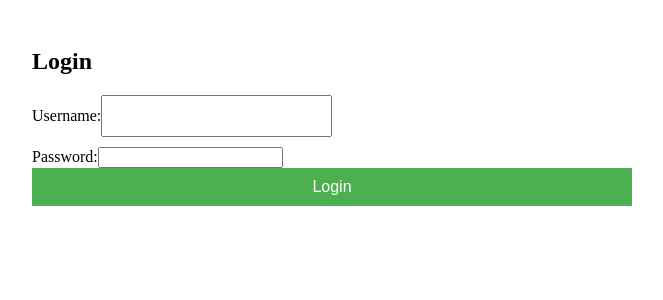
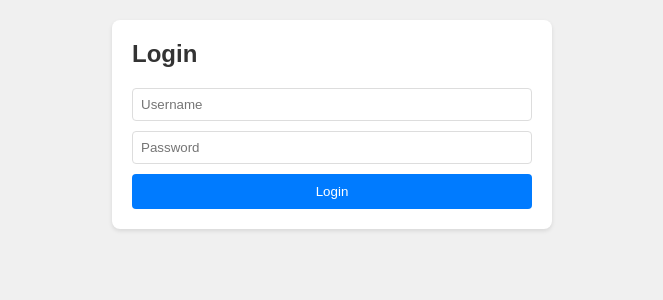
Before and after one commit to Sanghamitradash20/TO-DO-List, a React (Vite) app in the folder frontend/: page / in a window 1280 px wide. Shown: the top 300 px of the page, without its empty margins (308-971 px from the left). Built offline with nearby package versions, Linux system fonts and the light colour scheme.

Commit message:
styling added

```diff
--- a/frontend/src/App.css
+++ b/frontend/src/App.css
@@ -1,4 +1,4 @@
-.App {
+/* .App {
   max-width: 600px;
   margin: 0 auto;
   padding: 20px;
@@ -22,7 +22,7 @@
 }
 
 /* ... (rest of your existing styles) ... */
-.App {
+/*.App {
   max-width: 600px;
   margin: 0 auto;
   padding: 20px;
@@ -74,4 +74,159 @@ li button {
   .App {
     padding: 10px;
   }
+} */
+
+/* General styles */
+body {
+  font-family: Arial, sans-serif;
+  background-color: #f0f0f0;
+  margin: 0;
+  padding: 0;
 }
+
+.App {
+  display: flex;
+  flex-direction: column;
+  align-items: center;
+  min-height: 100vh;
+  padding: 20px;
+  box-sizing: border-box;
+}
+
+/* Login Page styles */
+.login-container {
+  background-color: white;
+  border-radius: 8px;
+  padding: 20px;
+  box-shadow: 0 2px 4px rgba(0, 0, 0, 0.1);
+  width: 100%;
+  max-width: 400px;
+}
+
+.login-container h2 {
+  margin-top: 0;
+  color: #333;
+}
+
+.login-container form {
+  display: flex;
+  flex-direction: column;
+}
+
+.login-container input {
+  margin-bottom: 10px;
+  padding: 8px;
+  border: 1px solid #ddd;
+  border-radius: 4px;
+}
+
+.login-container button {
+  padding: 10px;
+  background-color: #007bff;
+  color: white;
+  border: none;
+  border-radius: 4px;
+  cursor: pointer;
+}
+
+.login-container button:hover {
+  background-color: #0056b3;
+}
+
+/* Todo App styles */
+.todo-app {
+  background-color: white;
+  border-radius: 8px;
+  padding: 20px;
+  box-shadow: 0 2px 4px rgba(0, 0, 0, 0.1);
+  width: 100%;
+  max-width: 600px;
+}
+
+.todo-form {
+  display: flex;
+  margin-bottom: 20px;
+}
+
+.todo-form input {
+  flex-grow: 1;
+  padding: 8px;
+  border: 1px solid #ddd;
+  border-radius: 4px 0 0 4px;
+}
+
+.todo-form button {
+  padding: 8px 16px;
+  background-color: #28a745;
+  color: white;
+  border: none;
+  border-radius: 0 4px 4px 0;
+  cursor: pointer;
+}
+
+.todo-form button:hover {
+  background-color: #218838;
+}
+
+.todo-list {
+  list-style-type: none;
+  padding: 0;
+}
+
+.todo-item {
+  display: flex;
+  align-items: center;
+  padding: 10px;
+  border-bottom: 1px solid #eee;
+}
+
+.todo-item:last-child {
+  border-bottom: none;
+}
+
+.todo-item input[type="checkbox"] {
+  margin-right: 10px;
+}
+
+.todo-item .todo-text {
+  flex-grow: 1;
+}
+
+.todo-item .todo-actions {
+  display: flex;
+}
+
+.todo-item button {
+  margin-left: 5px;
+  padding: 5px 10px;
+  background-color: #dc3545;
+  color: white;
+  border: none;
+  border-radius: 4px;
+  cursor: pointer;
+}
+
+.todo-item button:hover {
+  background-color: #c82333;
+}
+
+/* Search and Filter styles */
+.search-filter {
+  display: flex;
+  justify-content: space-between;
+  margin-bottom: 20px;
+}
+
+.search-filter input {
+  flex-grow: 1;
+  padding: 8px;
+  border: 1px solid #ddd;
+  border-radius: 4px;
+  margin-right: 10px;
+}
+
+.search-filter select {
+  padding: 8px;
+  border: 1px solid #ddd;
+  border-radius: 4px;
+}
--- a/frontend/src/App.jsx
+++ b/frontend/src/App.jsx
@@ -151,10 +151,39 @@ function App() {
   };
 
 
+  // return (
+  //   <div className="App">
+  //     {user ? (
+  //       <>
+  //         <h1>Todo App</h1>
+  //         <TodoForm addTodo={addTodo} />
+  //         <SearchAndFilter
+  //           searchTerm={searchTerm}
+  //           setSearchTerm={setSearchTerm}
+  //           filterStatus={filterStatus}
+  //           setFilterStatus={setFilterStatus}
+  //         />
+  //         {isLoading ? (
+  //           <p>Loading todos...</p>
+  //         ) : (
+  //           <TodoList
+  //             todos={filteredTodos}
+  //             toggleComplete={toggleComplete}
+  //             updateTodo={updateTodo}
+  //             deleteTodo={deleteTodo}
+  //           />
+  //         )}
+  //       </>
+  //     ) : (
+  //       <LoginPage onLogin={handleLogin} />
+  //     )}
+  //   </div>
+  // );
+
   return (
     <div className="App">
       {user ? (
-        <>
+        <div className="todo-app">
           <h1>Todo App</h1>
           <TodoForm addTodo={addTodo} />
           <SearchAndFilter
@@ -173,7 +202,7 @@ function App() {
               deleteTodo={deleteTodo}
             />
           )}
-        </>
+        </div>
       ) : (
         <LoginPage onLogin={handleLogin} />
       )}
--- a/frontend/src/components/LoginPage.jsx
+++ b/frontend/src/components/LoginPage.jsx
@@ -23,33 +23,54 @@ const LoginPage = ({ onLogin }) => {
     }
   };
 
+//   return (
+//     <div className="login-container">
+//       <h2>Login</h2>
+//       <form onSubmit={handleSubmit}>
+//         <div>
+//           <label htmlFor="username">Username:</label>
+//           <input
+//             type="text"
+//             id="username"
+//             value={username}
+//             onChange={(e) => setUsername(e.target.value)}
+//             required
+//           />
+//         </div>
+//         <div>
+//           <label htmlFor="password">Password:</label>
+//           <input
+//             type="password"
+//             id="password"
+//             value={password}
+//             onChange={(e) => setPassword(e.target.value)}
+//             required
+//           />
+//         </div>
+//         <button type="submit">Login</button>
+//       </form>
+//       {error && <p className="error">{error}</p>}
+//     </div>
+//   );
+
 return (
     <div className="login-container">
       <h2>Login</h2>
       <form onSubmit={handleSubmit}>
-        <div>
-          <label htmlFor="username">Username:</label>
         <input
           type="text"
-            id="username"
+          placeholder="Username"
           value={username}
           onChange={(e) => setUsername(e.target.value)}
-            required
         />
-        </div>
-        <div>
-          <label htmlFor="password">Password:</label>
         <input
           type="password"
-            id="password"
+          placeholder="Password"
           value={password}
           onChange={(e) => setPassword(e.target.value)}
-            required
         />
-        </div>
         <button type="submit">Login</button>
       </form>
-      {error && <p className="error">{error}</p>}
     </div>
   );
 };
--- a/frontend/src/components/SearchAndFilter.jsx
+++ b/frontend/src/components/SearchAndFilter.jsx
@@ -1,18 +1,34 @@
 import React from 'react';
 
 function SearchAndFilter({ searchTerm, setSearchTerm, filterStatus, setFilterStatus }) {
+  // return (
+  //   <div className="search-and-filter">
+  //     <input
+  //       type="text"
+  //       placeholder="Search todos..."
+  //       value={searchTerm}
+  //       onChange={(e) => setSearchTerm(e.target.value)}
+  //     />
+  //     <select
+  //       value={filterStatus}
+  //       onChange={(e) => setFilterStatus(e.target.value)}
+  //     >
+  //       <option value="all">All</option>
+  //       <option value="active">Active</option>
+  //       <option value="completed">Completed</option>
+  //     </select>
+  //   </div>
+  // );
+
   return (
-    <div className="search-and-filter">
+    <div className="search-filter">
       <input
         type="text"
-        placeholder="Search todos..."
+        placeholder="Search todos"
         value={searchTerm}
         onChange={(e) => setSearchTerm(e.target.value)}
       />
-      <select
-        value={filterStatus}
-        onChange={(e) => setFilterStatus(e.target.value)}
-      >
+      <select value={filterStatus} onChange={(e) => setFilterStatus(e.target.value)}>
         <option value="all">All</option>
         <option value="active">Active</option>
         <option value="completed">Completed</option>
--- a/frontend/src/components/TodoForm.jsx
+++ b/frontend/src/components/TodoForm.jsx
@@ -14,22 +14,34 @@ function TodoForm({ addTodo }) {
     setDescription('');
   };
 
+  // return (
+  //   <form onSubmit={handleSubmit}>
+  //     <input
+  //       type="text"
+  //       value={title}
+  //       onChange={(e) => setTitle(e.target.value)}
+  //       placeholder="Title"
+  //       required
+  //     />
+  //     <input
+  //       type="text"
+  //       value={description}
+  //       onChange={(e) => setDescription(e.target.value)}
+  //       placeholder="Description"
+  //     />
+  //     <button type="submit">Add Todo</button>
+  //   </form>
+  // );
+
   return (
-    <form onSubmit={handleSubmit}>
+    <form className="todo-form" onSubmit={handleSubmit}>
       <input
         type="text"
+        placeholder="Add a new todo"
         value={title}
         onChange={(e) => setTitle(e.target.value)}
-        placeholder="Title"
-        required
       />
-      <input
-        type="text"
-        value={description}
-        onChange={(e) => setDescription(e.target.value)}
-        placeholder="Description"
-      />
-      <button type="submit">Add Todo</button>
+      <button type="submit">Add</button>
     </form>
   );
 }
--- a/frontend/src/components/TodoList.jsx
+++ b/frontend/src/components/TodoList.jsx
@@ -20,39 +20,60 @@ function TodoList({ todos, toggleComplete, updateTodo, deleteTodo }) {
     return <p>No todos found.</p>;
   }
 
+  // return (
+  //   <ul>
+  //     {todos.map((todo) => (
+  //       <li key={todo._id}>
+  //         {editId === todo._id ? (
+  //           <>
+  //             <input
+  //               type="text"
+  //               value={editTitle}
+  //               onChange={(e) => setEditTitle(e.target.value)}
+  //             />
+  //             <input
+  //               type="text"
+  //               value={editDescription}
+  //               onChange={(e) => setEditDescription(e.target.value)}
+  //             />
+  //             <button onClick={() => handleUpdate(todo._id)}>Save</button>
+  //             <button onClick={() => setEditId(null)}>Cancel</button>
+  //           </>
+  //         ) : (
+  //           <>
+  //             <span
+  //               style={{ textDecoration: todo.completed ? 'line-through' : 'none' }}
+  //             >
+  //               {todo.title} - {todo.description}
+  //             </span>
+  //             <button onClick={() => toggleComplete(todo._id)}>
+  //               {todo.completed ? "Mark Incomplete" : "Mark Complete"}
+  //             </button>
+  //             <button onClick={() => handleEdit(todo)}>Edit</button>
+  //             <button onClick={() => deleteTodo(todo._id)}>Delete</button>
+  //           </>
+  //         )}
+  //       </li>
+  //     ))}
+  //   </ul>
+  // );
+
   return (
-    <ul>
+    <ul className="todo-list">
       {todos.map((todo) => (
-        <li key={todo._id}>
-          {editId === todo._id ? (
-            <>
-              <input
-                type="text"
-                value={editTitle}
-                onChange={(e) => setEditTitle(e.target.value)}
-              />
-              <input
-                type="text"
-                value={editDescription}
-                onChange={(e) => setEditDescription(e.target.value)}
-              />
-              <button onClick={() => handleUpdate(todo._id)}>Save</button>
-              <button onClick={() => setEditId(null)}>Cancel</button>
-            </>
-          ) : (
-            <>
-              <span
-                style={{ textDecoration: todo.completed ? 'line-through' : 'none' }}
-              >
-                {todo.title} - {todo.description}
-              </span>
-              <button onClick={() => toggleComplete(todo._id)}>
-                {todo.completed ? "Mark Incomplete" : "Mark Complete"}
-              </button>
-              <button onClick={() => handleEdit(todo)}>Edit</button>
-              <button onClick={() => deleteTodo(todo._id)}>Delete</button>
-            </>
-          )}
+        <li key={todo._id} className="todo-item">
+          <input
+            type="checkbox"
+            checked={todo.completed}
+            onChange={() => toggleComplete(todo._id)}
+          />
+          <span className="todo-text">{todo.title}</span>
+          <div className="todo-actions">
+            <button onClick={() => updateTodo(todo._id, { ...todo, title: prompt('Update todo:', todo.title) })}>
+              Edit
+            </button>
+            <button onClick={() => deleteTodo(todo._id)}>Delete</button>
+          </div>
         </li>
       ))}
     </ul>
```
Lines whose indentation alone changed are shown as unchanged.
